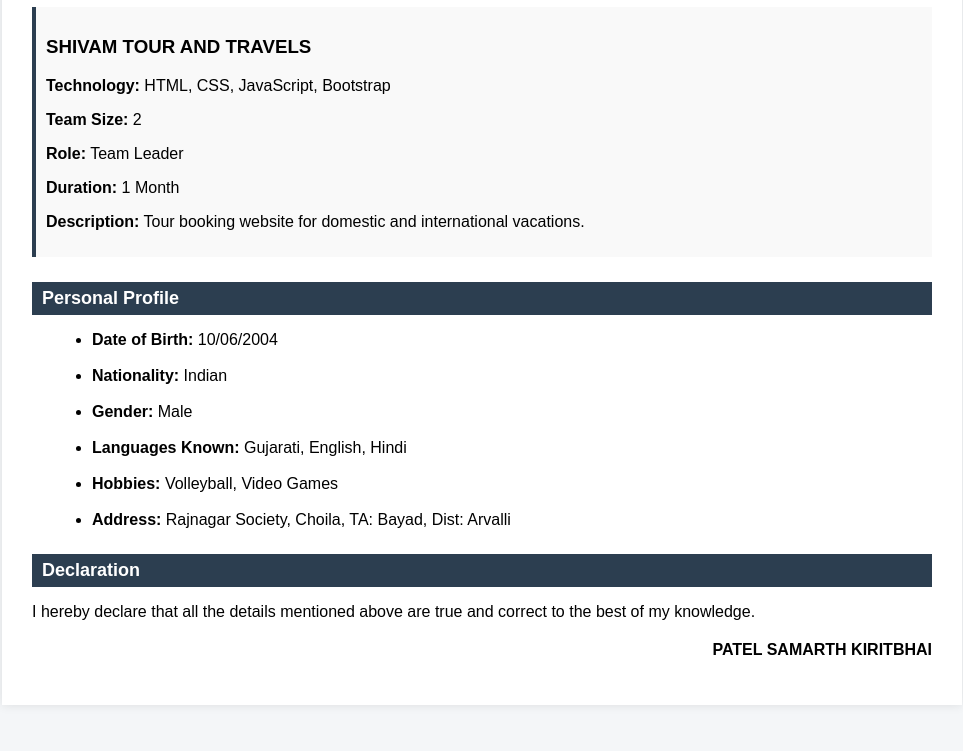
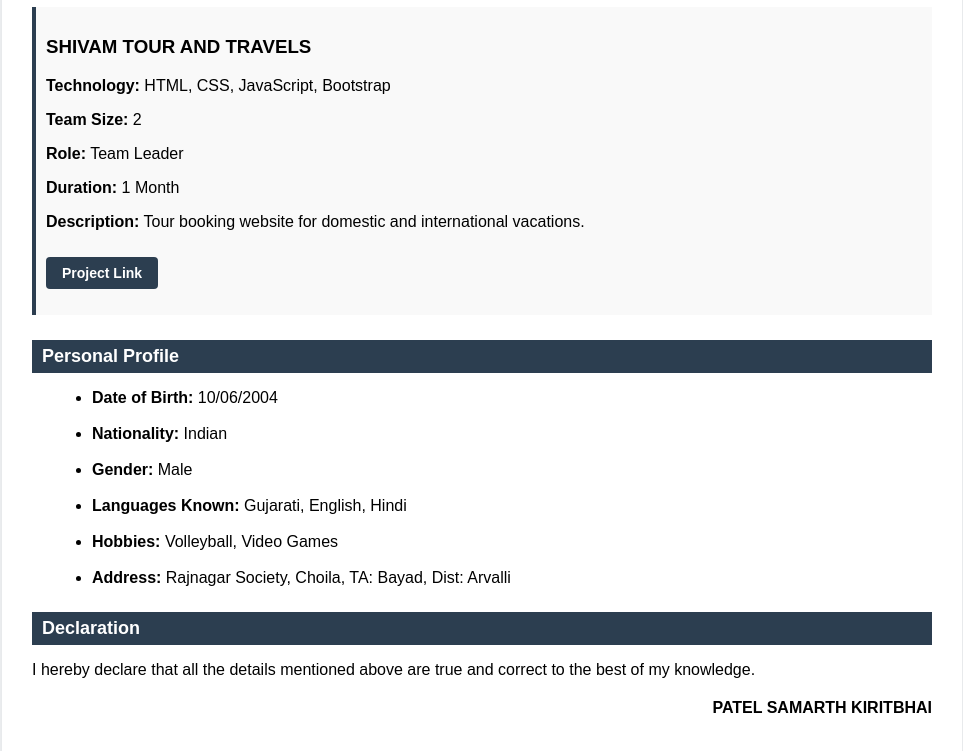
Before and after one commit to skptlll/samarth-Resume, a plain HTML site: page index.html in a window 1280 px wide. Shown: the part 1693-2444 px from the top of the page, without its empty margins (158-1121 px from the left). Before the commit the page ends 2418 px from the top, so only its background shows below. Drawn offline with Linux system fonts and the light colour scheme.

Commit message:
Add files via upload

```diff
--- a/index.html
+++ b/index.html
@@ -127,6 +127,7 @@
             <p><b>Role:</b> Team Leader</p>
             <p><b>Duration:</b> 1 Month</p>
             <p><b>Description:</b> Tour booking website for domestic and international vacations.</p>
+            <p><a href="https://shivamtoursandtravels.netlify.app/" class="cert-btn" target="_blank">Project Link</a></p>
         </div>
     </section>
 
```
